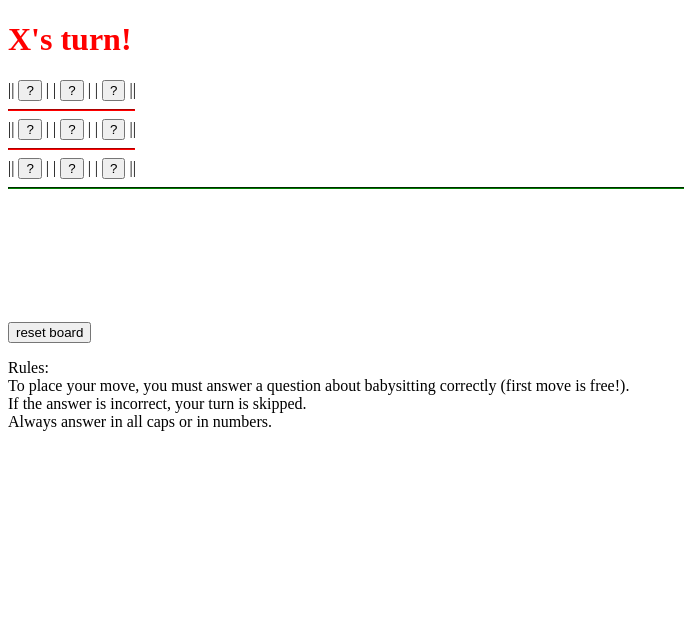
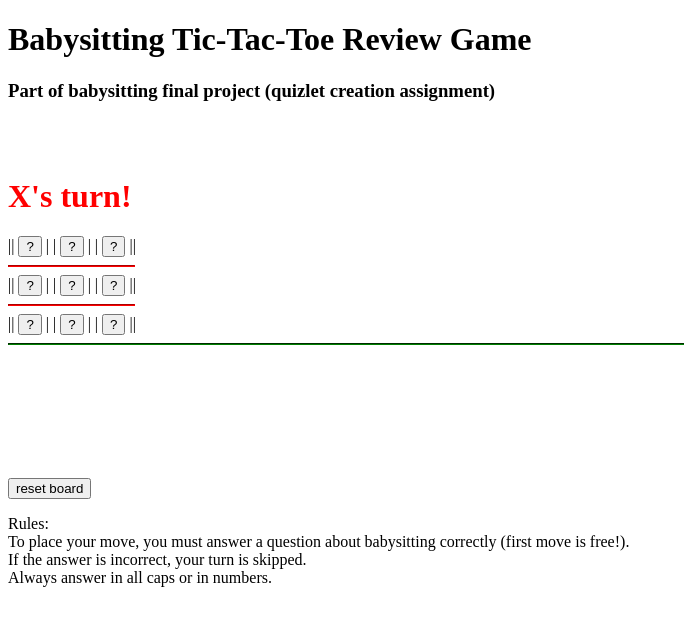
Before and after one commit to LP-HP/Tic-Tac-Toe-Review-Game, a plain HTML site: page index.html in a window 1280 px wide. Shown: the whole page, without its empty margins (0-684 px from the left). Drawn offline with Linux system fonts and the light colour scheme.

Commit message:
Update index.html

```diff
--- a/index.html
+++ b/index.html
@@ -2,6 +2,10 @@
 <html>
 <title>Tic-Tac-Toe Review Game</title>
 <body>
+    <h1>Babysitting Tic-Tac-Toe Review Game</h1>
+    <h3>Part of babysitting final project (quizlet creation assignment)</h3>
+    <br>
+    <br>
     <h1 id="playerturn"></h1>
     || <button id="btn1" onclick='cl(btn1)'>?</button> |
     | <button id="btn2" onclick='cl(btn2)'>?</button> |
```
